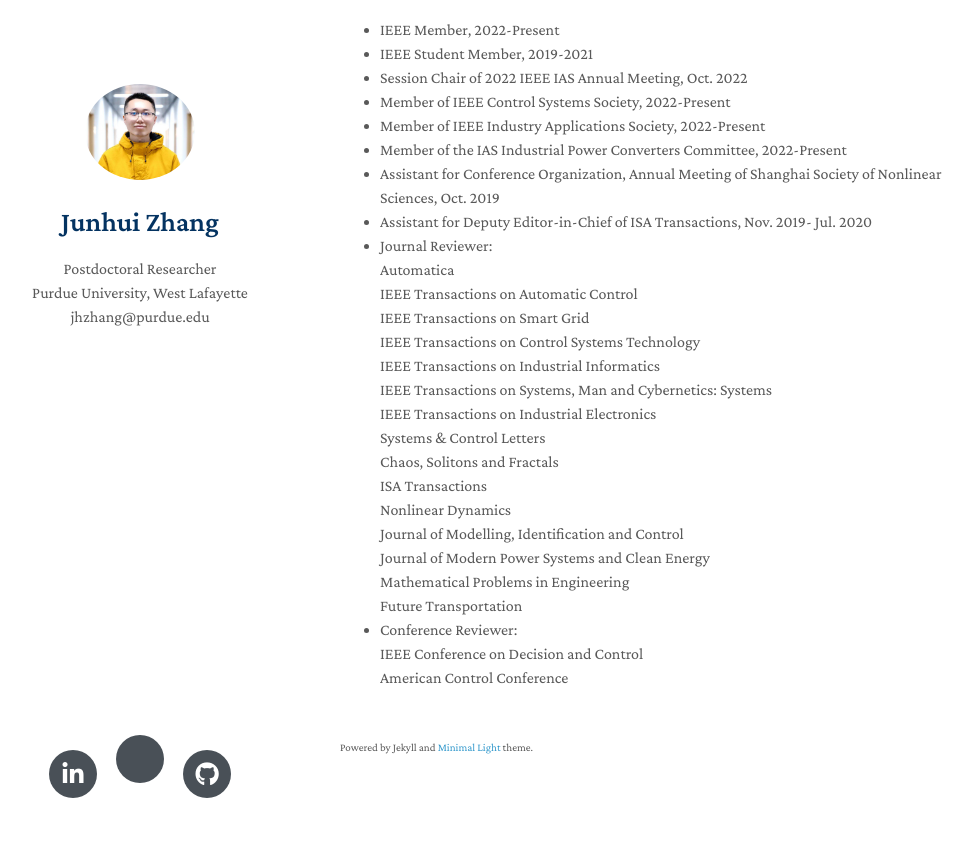
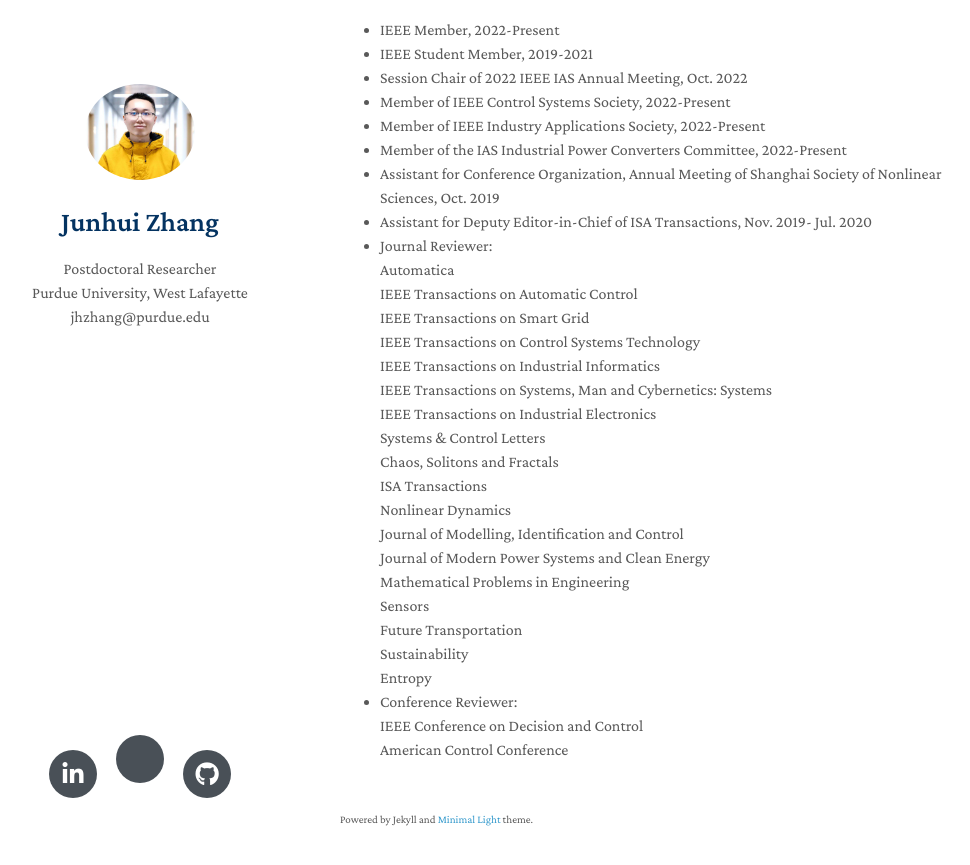
Before and after one commit to MrJUNHUIZHANG/Homepage, a Jekyll site: the page built from index.md, in a window 1280 px wide and 900 px high, scrolled down 2169 px. Shown: the top 865 px of the window, without its empty margins (130-1100 px from the left). Built offline with Jekyll 4.4.1, drawn with Linux system fonts in a browser that asks for light colours; nearby versions of some CDN libraries; a style sheet for code colours, icons or effects is not loaded; our own code applies the rules of GitHub Pages for plain Markdown files; before the commit the page ends 2997 px from its top, so only the background shows below that.

Commit message:
Update index.md

```diff
--- a/index.md
+++ b/index.md
@@ -148,7 +148,13 @@ My research interests are  **the interplay between control, optimization and mac
   <br>
   Mathematical Problems in Engineering
   <br>
+  Sensors
+  <br>
   Future Transportation
+  <br>
+  Sustainability
+  <br>
+  Entropy
   <br>
 - Conference Reviewer:
   <br>
```
